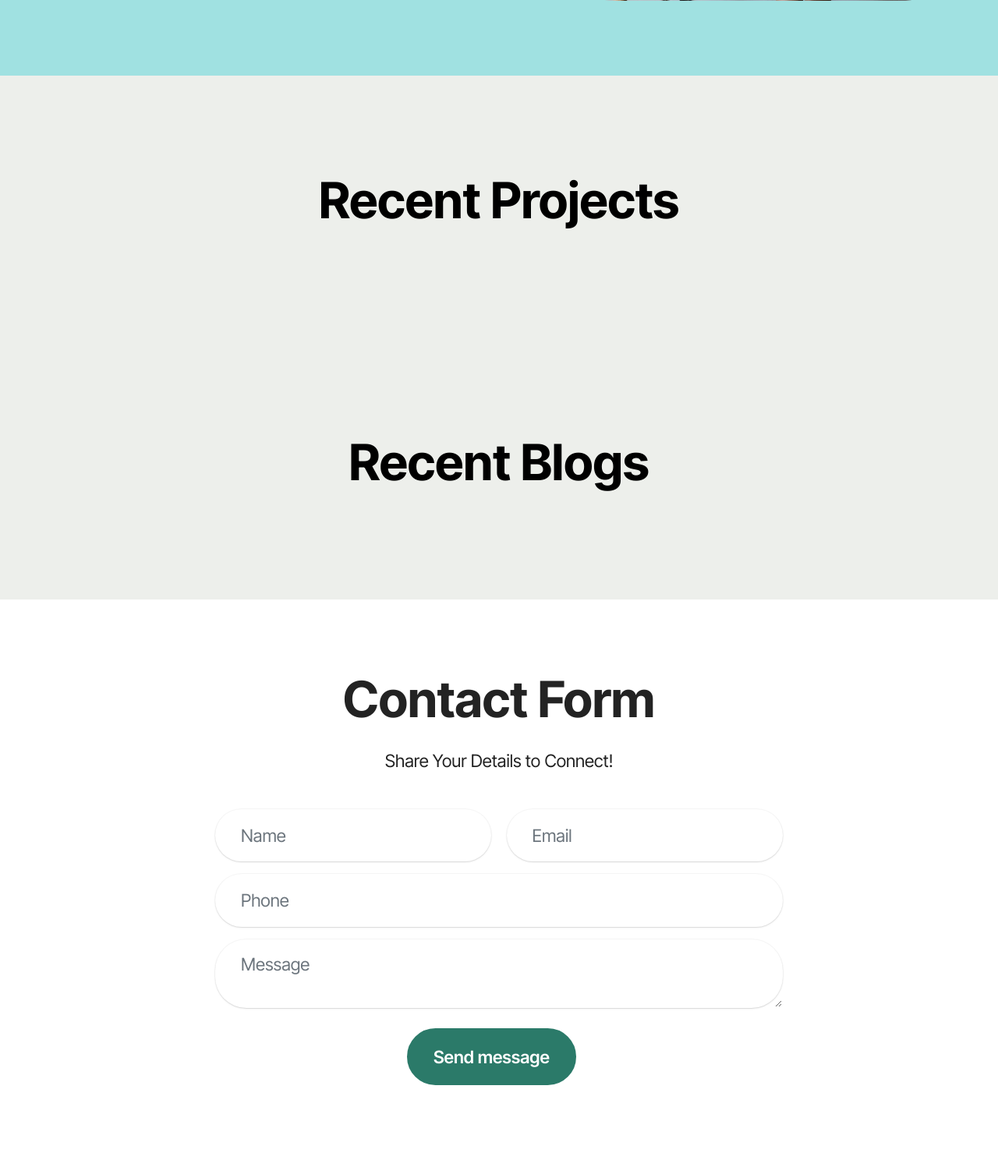
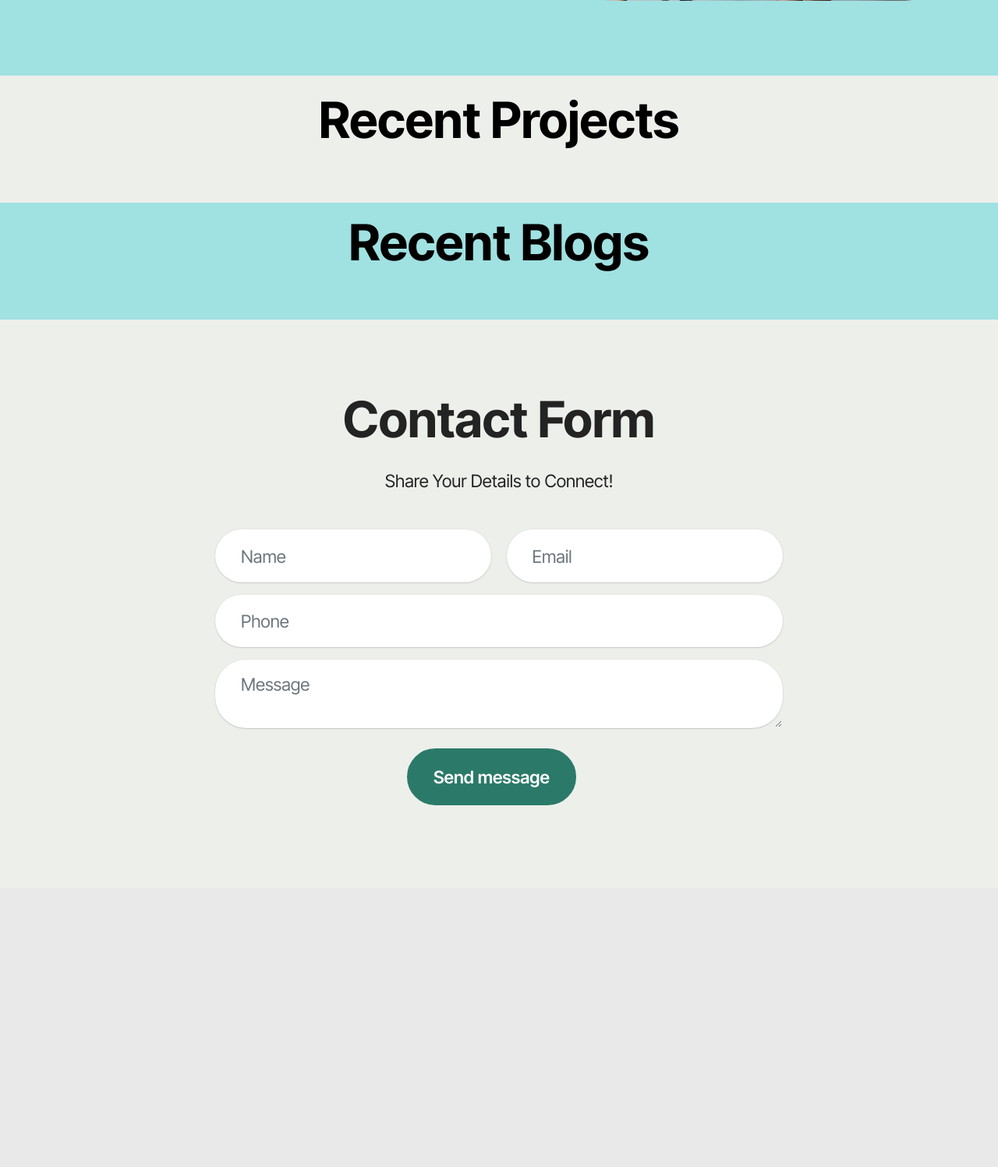
Before and after one commit to kundank191/portfolio, a Flask app: page / in a window 1280 px wide. Shown: the part 686-2183 px from the top of the page at 78% size. After the commit the page ends 1719 px from the top, so only its background shows below. Run offline with Flask 2, Linux system fonts and the light colour scheme; data that the repository does not hold is empty; some libraries are stand-ins or nearby versions.

Commit message:
the landing page has been finalized

```diff
--- a/templates/another_index.html
+++ b/templates/another_index.html
@@ -30,10 +30,11 @@
 	</noscript>
 	<link rel="preload" as="style" href="assets/mobirise/css/mbr-additional.css">
 	<link rel="stylesheet" href="assets/mobirise/css/mbr-additional.css" type="text/css">
+
 </head>
 
 <body>
-
+	<!-- The Header-->
 	<section data-bs-version="5.1" class="menu menu2 cid-tRfth4v25l" once="menu" id="menu02-1n">
 		<nav class="navbar navbar-dropdown navbar-fixed-top navbar-expand-lg">
 			<div class="container">
@@ -76,14 +77,12 @@
 		</nav>
 	</section>
 
+	<!-- About Me Section-->
 	<section data-bs-version="5.1" class="header8 cid-tRfsaNQVns" id="header08-1j">
 		<div class="container">
 			<div class="row content-wrapper justify-content-center">
 				<div class="col-lg-7 mbr-form">
 					<div class="text-wrapper align-left" data-form-type="formoid">
-						<form action="https://mobirise.eu/" method="POST" class="mbr-form form-with-styler"
-							data-form-title="Form Name"><input type="hidden" name="email" data-form-email="true"
-								value="JJ/XqcDHjdG+eHZnZrpAYlByXys/gSI+fdIOPPe4Etr8GFGshubtpuRLvrOLf5fOVi2miSKkW9yTXztRXVNu8GqPDnh83ZrZJFYQxN4ylNLt5+qjEdhsdG+RiX1DvMcN">
 							<div class="dragArea row">
 								<div class="col-lg-12 col-md-12 col-sm-12">
 									<h1 class="mbr-section-title mbr-fonts-style mb-4 display-1">
@@ -98,7 +97,6 @@
 									</p>
 								</div>
 							</div>
-						</form>
 					</div>
 				</div>
 				<div class="col-lg-5 col-12">
@@ -111,7 +109,7 @@
 	</section>
 
 	<!-- Projects Section-->
-	<section data-bs-version="5.1" class="features024 cid-tRfsMP6d4j" id="features024-1m">
+	<section data-bs-version="5.1" class="features024 cid-tRfsMP6d4j" id="features024-1m" style="padding: 2%;">
 		<div class="container">
 			<div class="row justify-content-center">
 				<div class="col-12 content-head">
@@ -124,7 +122,7 @@
 			</div>
 			<div class="row justify-content-center align-items-center">
 				{% for project in projects %}
-				<div class="col-12">
+				<div class="col-12 mb-4">
 					<div class="card-wrapper">
 						<div class="row">
 							<div class="col-12 col-md-12 col-lg-6 image-wrapper">
@@ -157,7 +155,7 @@
 	</section>
 
 	<!-- Blog Section-->
-	<section data-bs-version="5.1" class="features4 cid-tRfskw8QYv" id="features04-1k">
+	<section data-bs-version="5.1" class="features4 cid-tRfskw8QYv" id="features04-1k" style="padding: 1.5%; background-color: #a0e1e1;">
 		<div class="container">
 			<div class="row justify-content-center">
 				<div class="col-12 content-head">
@@ -197,7 +195,7 @@
 		</div>
 	</section>
 
-	<section data-bs-version="5.1" class="form5 cid-tJS9pBcTSa" id="form02-6">
+	<section data-bs-version="5.1" class="form5 cid-tJS9pBcTSa" id="form02-6" style="background-color: #edefeb;">
 		<div class="container">
 			<div class="mbr-section-head mb-5">
 				<h3 class="mbr-section-title mbr-fonts-style align-center mb-0 display-2">
```
